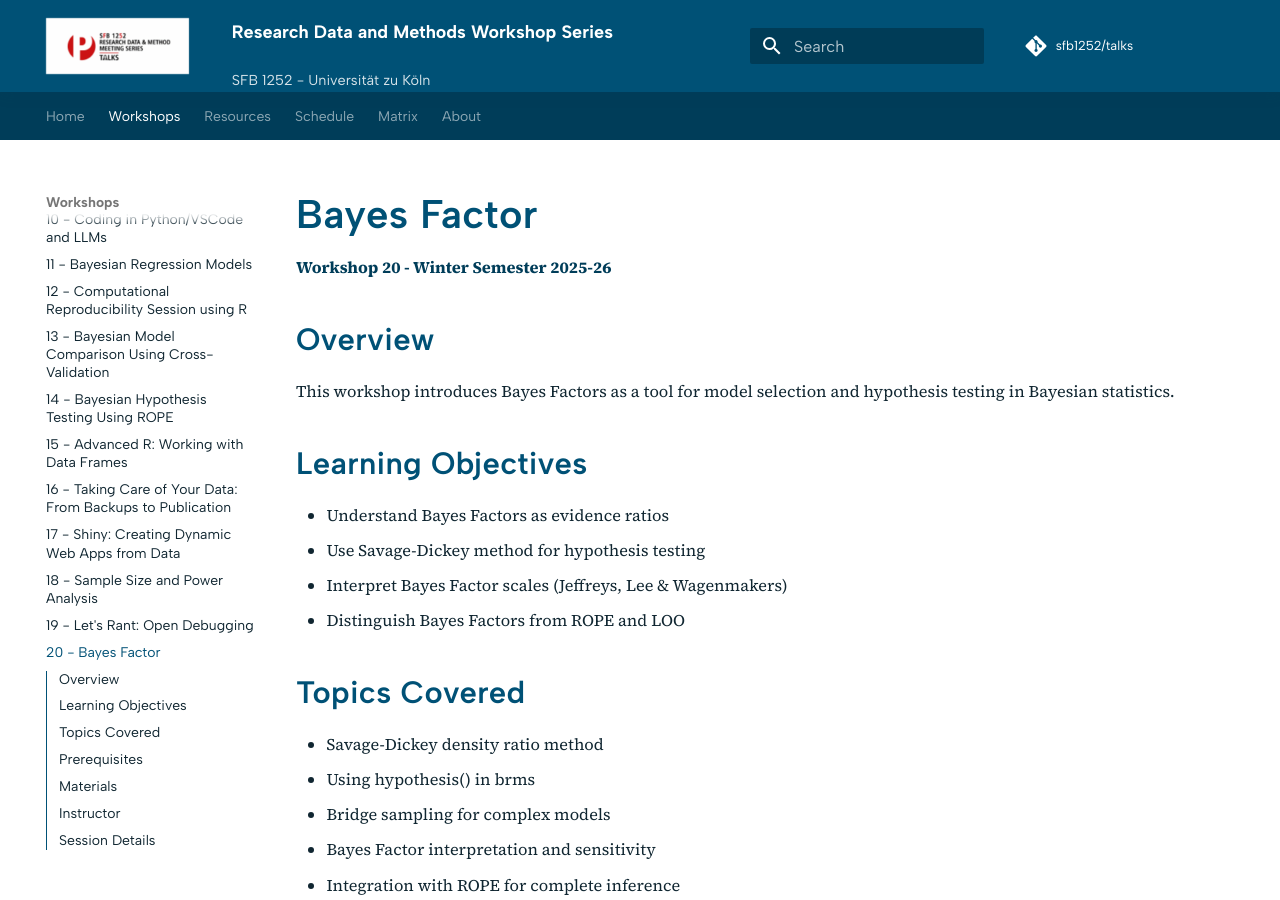
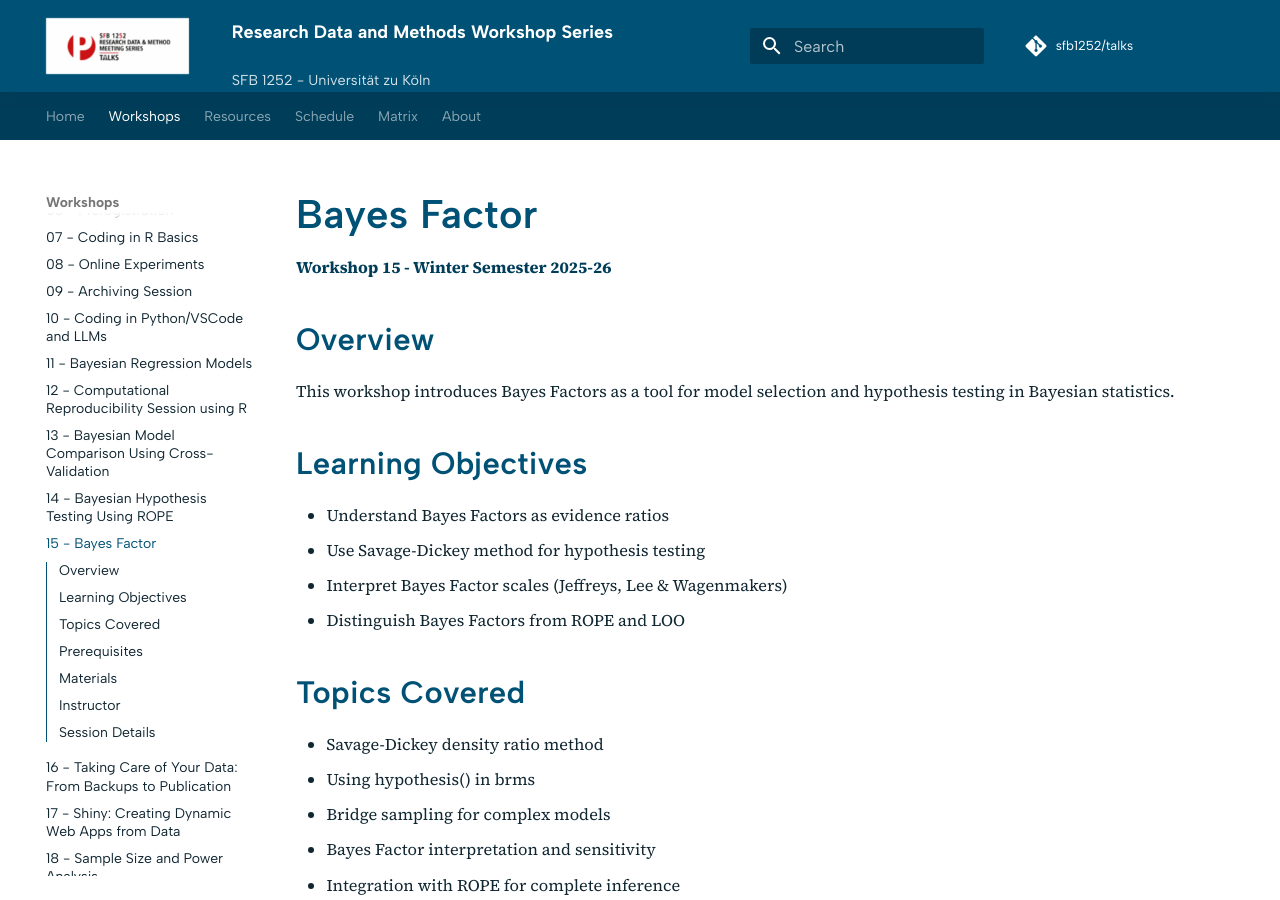
Before and after one commit to SFB1252/talks, an MkDocs documentation site: the page built from docs/workshops/20-bayes-factor/index.md, in a window 1280 px wide and 900 px high. Built offline with MkDocs 1.6.1 and Material for MkDocs 9.7.7, drawn with Linux system fonts in a browser that asks for light colours; comment, search, counter and statistics services are not loaded.

Commit message:
numbering

```diff
--- a/docs/workshops/20-bayes-factor/index.md
+++ b/docs/workshops/20-bayes-factor/index.md
@@ -1,6 +1,6 @@
 # Bayes Factor
 
-**Workshop 20 - Winter Semester 2025-26**
+**Workshop 15 - Winter Semester 2025-26**
 
 ## Overview
 
--- a/mkdocs.yml
+++ b/mkdocs.yml
@@ -101,12 +101,12 @@ nav:
       - "12 - Computational Reproducibility Session using R": "workshops/12-computational-reproducibility-r/index.md"
       - "13 - Bayesian Model Comparison Using Cross-Validation": "workshops/13-bayesian-model-comparison-cv/index.md"
       - "14 - Bayesian Hypothesis Testing Using ROPE": "workshops/14-bayesian-rope-testing/index.md"
-      - "15 - Advanced R: Working with Data Frames": "workshops/15-advanced-r-dataframes/index.md"
+      - "15 - Bayes Factor": "workshops/20-bayes-factor/index.md"
       - "16 - Taking Care of Your Data: From Backups to Publication": "workshops/16-data-management-lifecycle/index.md"
       - "17 - Shiny: Creating Dynamic Web Apps from Data": "workshops/17-shiny-web-apps/index.md"
       - "18 - Sample Size and Power Analysis": "workshops/18-power-analysis/index.md"
       - "19 - Let's Rant: Open Debugging": "workshops/19-open-debugging/index.md"
-      - "20 - Bayes Factor": "workshops/20-bayes-factor/index.md"
+      - "20 - Advanced R: Working with Data Frames": "workshops/15-advanced-r-dataframes/index.md"
   - Resources:
       - Overview: "resources/index.md"
       - Onboarding: "resources/onboarding/README.md"
```
Also changed, not shown: docs/workshops/15-advanced-r-dataframes/index.md (+1 -1 lines).
